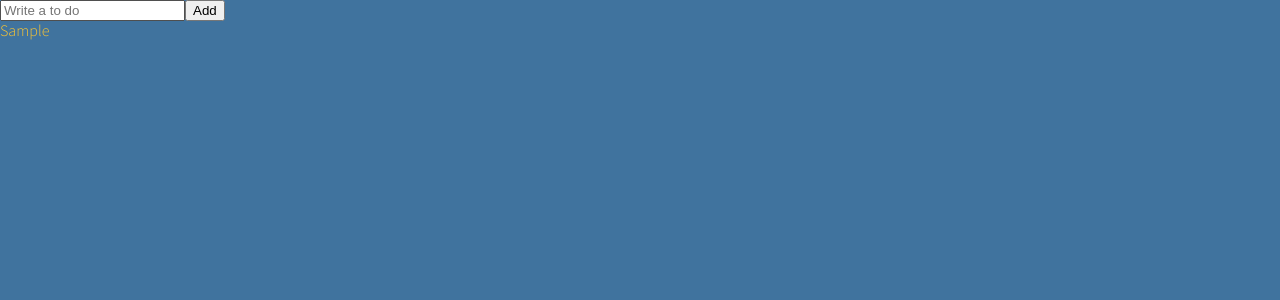
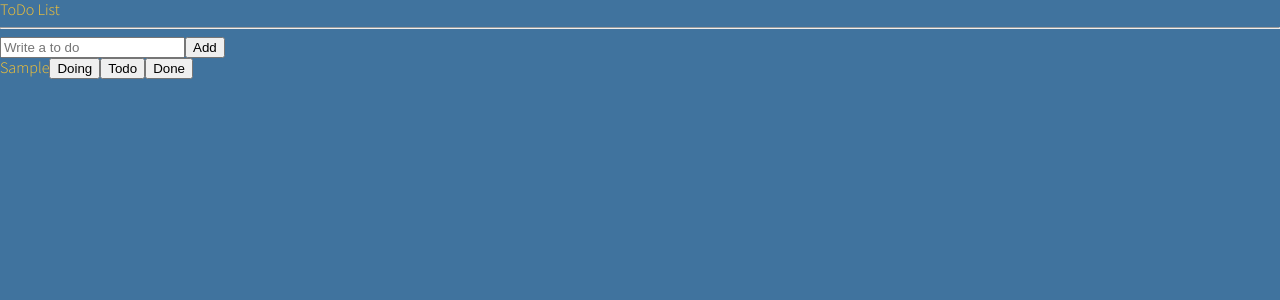
Before and after one commit to kimdoyeonn/react-masterclass, a React (Create React App) app: page / in a window 1280 px wide. Both pictures are taken after typing "Sample" into the empty fields and a click on the button "Add". Shown: the top 300 px of the page. Built offline with nearby package versions, Linux system fonts and the light colour scheme.

Commit message:
#5.12 Refactoring

```diff
--- /dev/null
+++ b/src/components/CreateToDos.tsx
@@ -0,0 +1,32 @@
+import { useForm } from "react-hook-form";
+import { useSetRecoilState } from "recoil";
+import { todoState } from "./atoms";
+
+interface IForm {
+  toDo: string;
+}
+
+const CreateToDos = () => {
+  const setToDos = useSetRecoilState(todoState);
+  const { setValue, register, handleSubmit } = useForm<IForm>();
+
+  const handleValid = ({ toDo }: IForm) => {
+    setToDos((oldToDos) => [
+      { text: toDo, id: Date.now(), category: 'TO_DO' },
+      ...oldToDos,
+    ]);
+    setValue('toDo', '');
+  };
+
+  return       <form onSubmit={handleSubmit(handleValid)}>
+  <input
+    {...register('toDo', {
+      required: 'Please write a To Do.',
+    })}
+    placeholder='Write a to do'
+  />
+  <button>Add</button>
+</form>;
+}
+
+export default CreateToDos;
--- /dev/null
+++ b/src/components/ToDo.tsx
@@ -0,0 +1,14 @@
+import { IToDo } from './atoms';
+
+const ToDo = ({ text }: IToDo) => {
+  return (
+    <li>
+      {text}
+      <button>Doing</button>
+      <button>Todo</button>
+      <button>Done</button>
+    </li>
+  );
+};
+
+export default ToDo;
--- a/src/components/TodoList.tsx
+++ b/src/components/TodoList.tsx
@@ -1,77 +1,21 @@
-import React, { useState } from 'react';
+import React from 'react';
 import { useForm } from 'react-hook-form';
-import { atom, useRecoilState } from 'recoil';
-
-// const TodoList = () => {
-//   const [todo, setTodo] = useState('');
-//   const [todoError, setTodoError] = useState('');
-
-//   const onChange = (event: React.FormEvent<HTMLInputElement>) => {
-//     const {
-//       currentTarget: { value },
-//     } = event;
-//     setTodoError('');
-//     setTodo(value);
-//   };
-
-//   const onSubmit = (event: React.FormEvent<HTMLFormElement>) => {
-//     event.preventDefault();
-//     setTodoError('to do should be longer than 10');
-//     console.log(todo);
-//   };
-
-//   return (
-//     <div>
-//       <form onSubmit={onSubmit}>
-//         <input onChange={onChange} value={todo} placeholder='Write a to do' />
-//         <button>Add</button>
-//         {todo.length > 10 ? todoError : null}
-//       </form>
-//     </div>
-//   );
-// };
-
-interface IForm {
-  toDo: string;
-}
-
-interface IToDo {
-  text: string;
-  category: 'TO_DO' | 'DOING' | 'DONE';
-  id: number;
-}
-
-const todoState = atom<IToDo[]>({
-  key: 'toDO',
-  default: [],
-});
+import { atom, useRecoilState, useRecoilValue } from 'recoil';
+import { todoState } from './atoms';
+import CreateToDos from './CreateToDos';
+import ToDo from './ToDo';
 
 const TodoList = () => {
-  const [toDos, setToDos] = useRecoilState(todoState);
-  const { register, handleSubmit, setValue } = useForm<IForm>();
-
-  const handleValid = ({ toDo }: IForm) => {
-    setToDos((oldToDos) => [
-      { text: toDo, id: Date.now(), category: 'TO_DO' },
-      ...oldToDos,
-    ]);
-    setValue('toDo', '');
-  };
+  const toDos = useRecoilValue(todoState);
 
   return (
     <div>
-      <form onSubmit={handleSubmit(handleValid)}>
-        <input
-          {...register('toDo', {
-            required: 'Please write a To Do.',
-          })}
-          placeholder='Write a to do'
-        />
-        <button>Add</button>
-      </form>
+      <h1>ToDo List</h1>
+      <hr />
+      <CreateToDos />
       <ul>
         {toDos.map((toDo) => (
-          <li key={toDo.id}>{toDo.text}</li>
+          <ToDo {...toDo} />
         ))}
       </ul>
     </div>
--- /dev/null
+++ b/src/components/atoms.tsx
@@ -0,0 +1,12 @@
+import { atom } from 'recoil';
+
+export interface IToDo {
+  text: string;
+  category: 'TO_DO' | 'DOING' | 'DONE';
+  id: number;
+}
+
+export const todoState = atom<IToDo[]>({
+  key: 'toDo',
+  default: [],
+});
```
